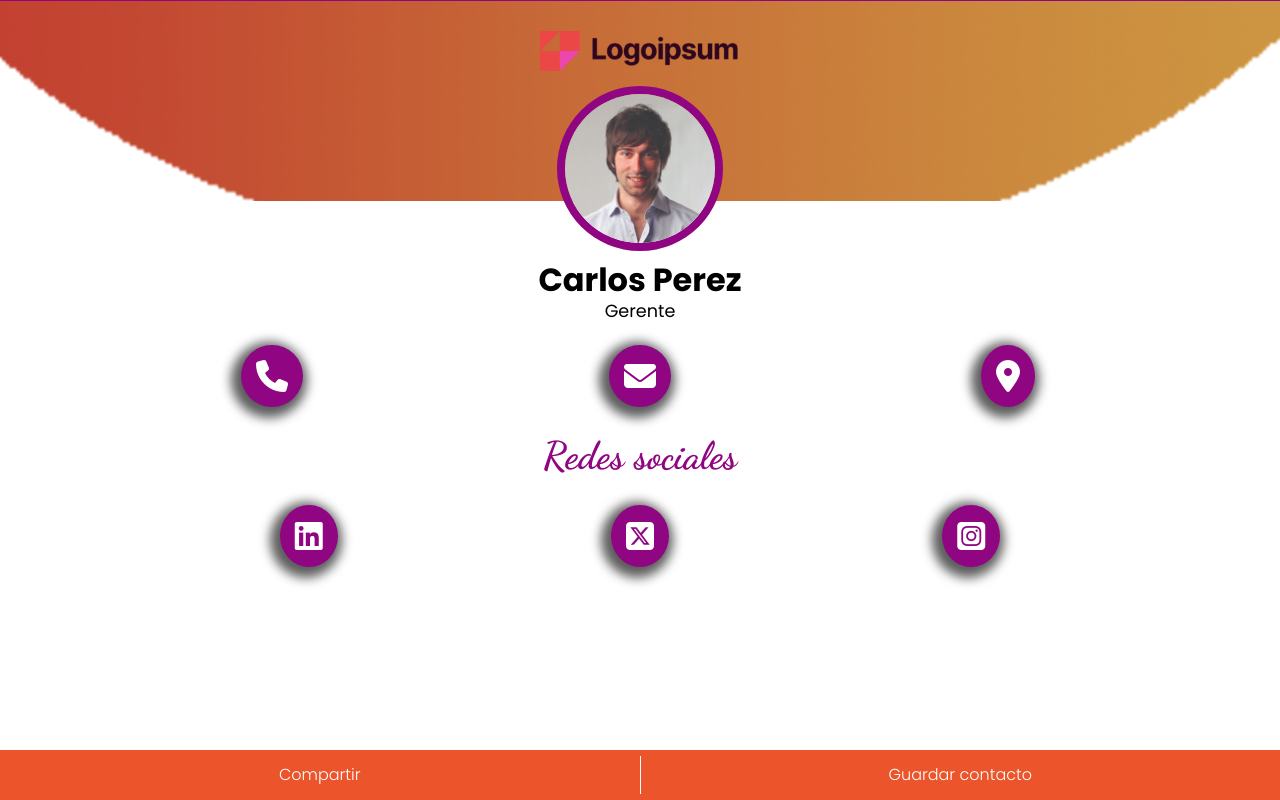
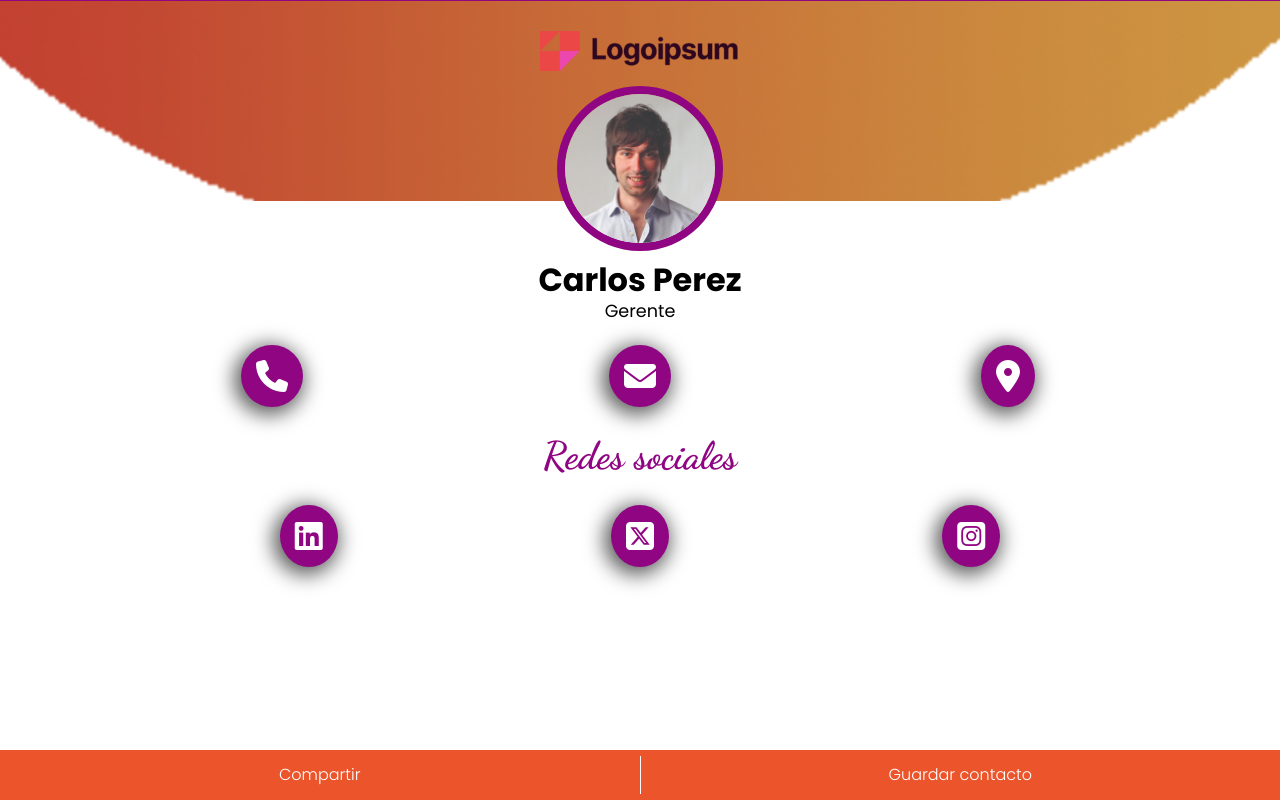
Before and after one commit to chelo67/Tarjeta-001, a plain HTML site: page index.html in a window 1280 px wide. Drawn offline with nearby package versions, Linux system fonts and the light colour scheme.

Commit message:
arreglo sombras

```diff
--- a/css/styles.css
+++ b/css/styles.css
@@ -100,7 +100,7 @@ body {
     border-radius: 100%;
     -webkit-box-shadow: -3px 4px 11px 7px rgba(0,0,0,0.64);
     -moz-box-shadow: -3px 4px 11px 7px rgba(0,0,0,0.64);
-    box-shadow: -3px 4px 11px 7px rgba(0,0,0,0.64);
+    box-shadow: -3px 4px 20px 4px rgba(0,0,0,0.64);
     transition: 1s ease-in;
 }
 .iconos i:hover {
```
